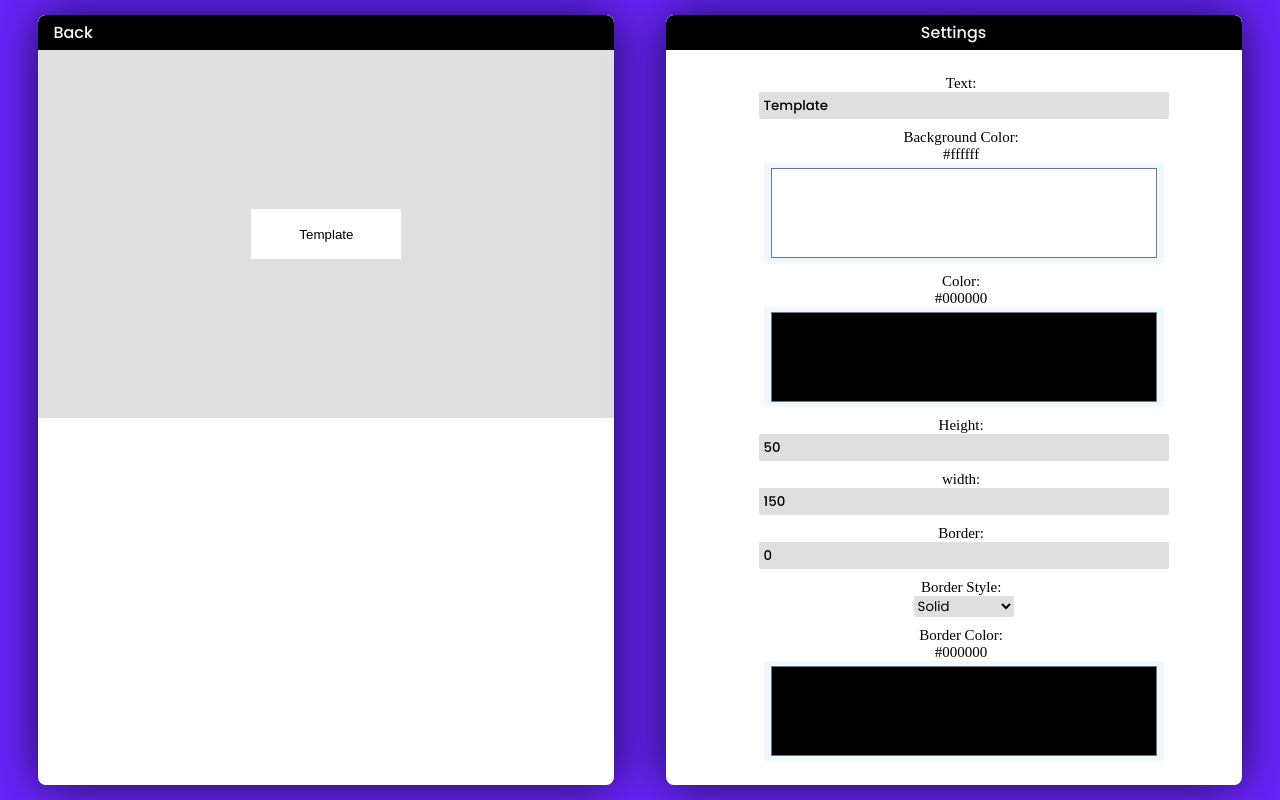
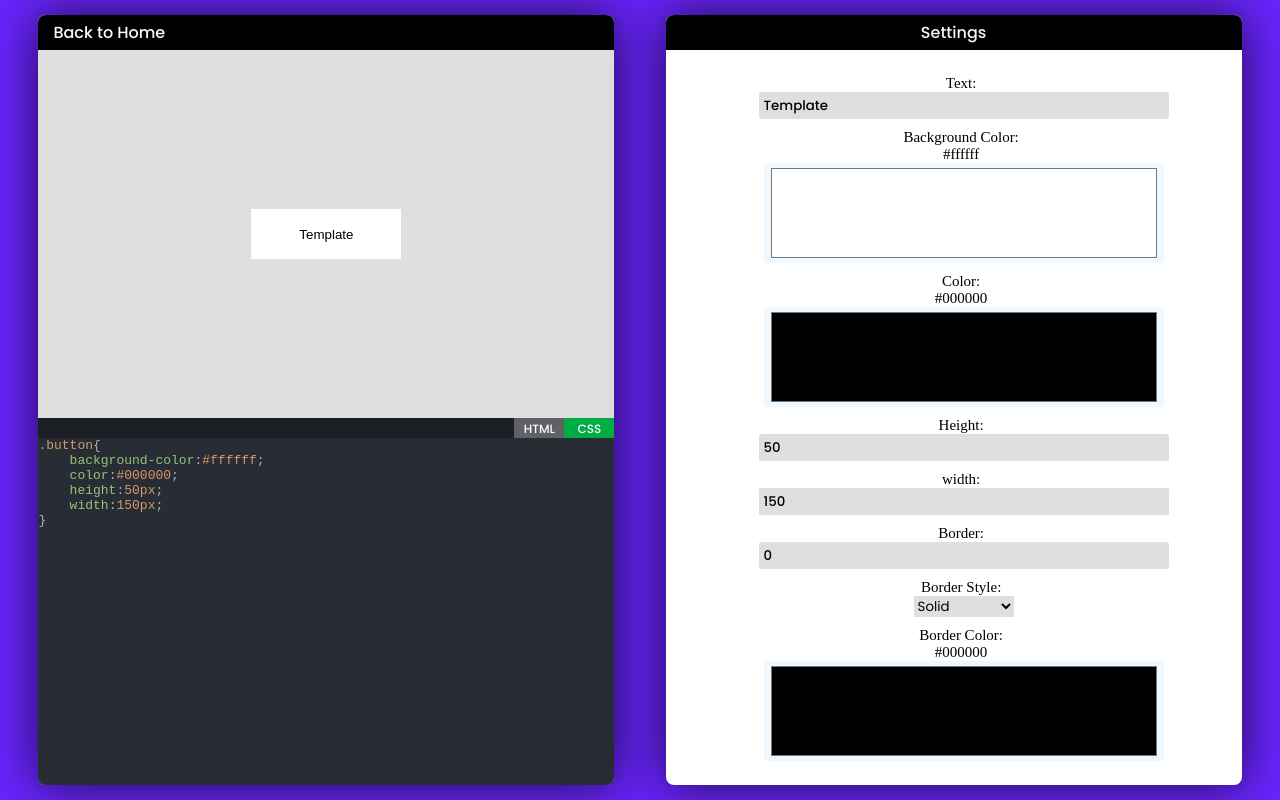
Before and after one commit to guztlimz/ButtonCodeGenerator, a plain HTML site: page pages/Faber.html in a window 1280 px wide. Drawn offline with nearby package versions, Linux system fonts and the light colour scheme.

Commit message:
Display Code finished

```diff
--- a/css/lowcode.css
+++ b/css/lowcode.css
@@ -63,6 +63,7 @@ body{
 label, p{
     color: rgb(0, 0, 0);
     font-family: 'Poppins Medium';
+    user-select: none;
 }
 
 label, a{
@@ -75,6 +76,7 @@ input{
     background-color: rgb(223, 223, 223);
     color: rgb(0, 0, 0);
     outline: none;
+    user-select: none;
 }
 
 select, option{
@@ -111,9 +113,8 @@ textarea{
     background-color:rgb(0, 0, 0);
     height: 35px;
     width: 100%;
-    border-top-left-radius: 8px;
-    border-top-right-radius: 8px;
     display: flex;
+    overflow: hidden;
 }
 
 .backButton{
@@ -204,18 +205,88 @@ textarea{
 /* Visualização dos códigos */
 .codeView{
     text-align: start;
-    width: calc(100% - 15px);
+    width: 100%;
     height: 50%;
+    word-wrap: pre;
 }
 
-.codeView p{
-    margin: 0px;
+/* Controladores das linguagens */
+.buttonsLanguage{
+    margin: 0;
+    display: flex;
+    background-color: transparent;
+    text-align: center;
+    width: 100%;
+    height: 20px;
+    position: absolute;
+    z-index: 10;
+    margin-top: -20px;
+    background-color: #1c1f25;
+}
+.but{
+    cursor: pointer;
+    width: 50px;
+    height: 20px;
+    font-size: 12px;
+    align-items: center;
+    font-family: 'Poppins Medium';
+    position: absolute;
+    background-color: rgba(255, 255, 255, 0.295);
+    transition: 0.5s;
+}
+
+.but:hover{
+    background-color: rgba(255, 255, 255, 0.096);
+}
+
+.but p{
     position: relative;
-    top: 10px;
-    left: 10px;
-    font-family: monospace;
-    width: 100%;
+    top: -50%;
+    color: white;
+}
+
+.but.cssButton{
+    right: 0%;
+}
+.but.htmlButton{
+    right: 50px;
+}
+
+/* Html Display */
+.preCode{
+    height: 100%;
+    user-select: none;
+    margin: 0;
+    opacity: 1;
+    margin-top: 20px;
+}
+
+
+#codeText{
     word-wrap: break-word;
+    margin-top: -15px;
+    user-select:text;
+    height: inherit;
+    padding: 0;
+}
+
+/* CSS Display */
+.preCodeCss{
+    height: 100%;
+    user-select: none;
+    margin: 0;
+    position: relative;
+    top: -100%;
+    opacity: 1;
+    transition: 0.2s;
+}
+
+#codeTextCss{
+    word-wrap: break-word;
+    margin-top: -15px;
+    user-select:text;
+    height: inherit;
+    padding: 0;
 }
 
 /* Box 2 */
--- a/js/lowcode.js
+++ b/js/lowcode.js
@@ -1,7 +1,18 @@
+//  <  =  &lt;
+//  >  =  &gt;
+//  espaço  =  &nbsp;
+//  "  =  &quot;
+//  '  =  &apos;
+
 //copy text
 function clipBoard(){
     var text = document.getElementById("resultImpresso").value;
     navigator.clipboard.writeText(text);
+}
+
+function callfunctions(){
+    codeSettings()
+    codeGenerator();
 }
 
 //Settings
@@ -60,6 +71,14 @@ function codeSettings(){
     else{
         document.getElementById("buttonResult").style.width = "150px"
     }
+
+    //MaxWidth and MaxHeight
+
+    let widthDiv = document.getElementsByClassName("displayCode")[0].offsetWidth;
+    let heightDiv = document.getElementsByClassName("displayCode")[0].offsetHeight;
+
+    document.getElementById("buttonResult").style.maxWidth = (widthDiv-20)+"px"
+    document.getElementById("buttonResult").style.maxHeight = (heightDiv-20)+"px"
 }
 
 //Colors definitions
@@ -72,3 +91,56 @@ function colors(){
     let colorVl = document.getElementById("colorPick").value;
     document.getElementById("colorValue").innerHTML = colorVl;
 }
+
+function codeGenerator()
+{
+    const htmlOf = document.getElementById("codeText")
+    function htmlGenerator(){
+        let content = document.getElementById("vlrContent").value;
+        htmlOf.innerHTML = "&ltbutton"+' id="button"&gt'+content+"&lt/button&gt"
+    };
+
+    const cssOf = document.getElementById("codeTextCss")
+    function cssGenerator(){
+        let backcolor = document.getElementById("backColorPick").value
+        let color = document.getElementById("colorPick").value;
+        let height = document.getElementById("vlrHeight").value;
+        let width = document.getElementById("vlrWidth").value;
+
+        cssOf.innerHTML =
+         `.button{
+    background-color:`+backcolor+`;
+    color:`+color+`;
+    height:`+height+`px;
+    width:`+width+`px;
+}`
+
+    };
+    htmlGenerator();
+    cssGenerator()
+
+    hljs.highlightAll();
+}
+
+let cssDisplay = document.getElementById("preCodeCss");
+
+let cssBut = document.getElementById("cssButton")
+let htmlBut = document.getElementById("htmlButton")
+
+let activeColor = "#00ad45"
+let desactiveColor = "rgba(255, 255, 255, 0.295)"
+cssBut.style.backgroundColor=activeColor
+
+function cssButton(){
+    cssDisplay.style.opacity = 1
+    htmlBut.style.backgroundColor= desactiveColor
+    cssBut.style.backgroundColor=activeColor
+}
+
+function htmlButton(){
+    cssDisplay.style.opacity = 0
+    htmlBut.style.backgroundColor=activeColor
+    cssBut.style.backgroundColor = desactiveColor
+}
+
+callfunctions()
--- a/pages/Faber.html
+++ b/pages/Faber.html
@@ -5,9 +5,10 @@
     <meta http-equiv="X-UA-Compatible" content="IE=edge">
     <meta name="viewport" content="width=device-width, initial-scale=1.0">
     <link rel="stylesheet" href="../css/lowcode.css">
+    <link rel="stylesheet" href="https://cdnjs.cloudflare.com/ajax/libs/highlight.js/11.1.0/styles/atom-one-dark.min.css">
     <title>Low code - Prototype</title>
 </head>
-<body>
+<body onload="">
 
     <div class="content">
 
@@ -18,7 +19,7 @@
             <!-- Navbar -->
             <div class="squareTop">
                 <div class="backButton">
-                    <a href="../index.html">Back</a>
+                    <a href="../index.html">Back to Home</a>
                 </div>
             </div>
 
@@ -31,7 +32,21 @@
 
                 <!-- Códigos impressos -->
                 <div class="codeView">
-                    <p></p>
+                    <div class="buttonsLanguage">
+                        <div class="but cssButton" id="cssButton" onclick="cssButton()">
+                            <p>CSS</p>
+                        </div>
+                        <div class="but htmlButton" id="htmlButton" onclick="htmlButton()">
+                            <p>HTML</p>
+                        </div>
+
+                    </div>
+                    <pre class="preCode" id="preCode">
+                        <code id="codeText" class="language-html"></code>
+                    </pre>
+                    <pre class="preCodeCss" id="preCodeCss">
+                        <code id="codeTextCss" class="language-css">css</code>
+                    </pre>
                 </div>
             </div>
 
@@ -53,33 +68,34 @@
                 <div class="config">
                     <div class="row">
                         <label>Text:</label>
-                        <input type="text" id="vlrContent" value="Template" oninput="codeSettings()">
+                        <input type="text" id="vlrContent" value="Template" oninput="callfunctions()">
                     </div>
                     <div class="row color">
                         <label >Background Color:</label>
                         <label id="backColorValue">#ffffff</label>
-                        <input type="color" value="#ffffff" id="backColorPick" oninput="codeSettings()">
+                        <input type="color" value="#ffffff" id="backColorPick" oninput="callfunctions()">
                     </div>
                     <div class="row color">
                         <label>Color:</label>
                         <label id="colorValue">#000000</label>
-                        <input type="color" value="#000000" id="colorPick" oninput="codeSettings()">
+                        <input type="color" value="#000000" id="colorPick" oninput="callfunctions()">
                     </div>
                     <div class="row">
                         <label>Height:</label>
-                        <input type="number" id="vlrHeight" value="50" min="0" max="100" oninput="codeSettings()">
+                        <input type="number" id="vlrHeight" value="50" min="0" max="100" oninput="callfunctions()">
                     </div>
                     <div class="row">
                         <label>width:</label>
-                        <input type="number" id="vlrWidth" value="150" min="0" max="200" oninput="codeSettings()">
+                        <input type="number" id="vlrWidth" value="150" min="0" max="200" oninput="callfunctions()">
                     </div>
                     <div class="row">
                         <label>Border:</label>
-                        <input type="number" id="vlrBorder" value="0" oninput="codeSettings()">
+                        <input type="number" id="vlrBorder" value="0" oninput="callfunctions()">
                     </div>
                     <div class="row">
                         <label>Border Style:</label>
-                        <select id="borderStyle" onclick="codeSettings()" style="width: 100px; background-color: rgb(223, 223, 223);">
+                        <select id="borderStyle" onclick="callfunctions()" style="width: 100px; background-color: rgb(223, 223, 223);">
+                            <option>none</option>
                             <option selected>Solid</option>
                             <option>dotted</option>
                             <option>dashed</option>
@@ -88,14 +104,13 @@
                             <option>ridge</option>
                             <option>inset</option>
                             <option>outset</option>
-                            <option>none</option>
                             <option>hidden</option>
                         </select>
                     </div>
                     <div class="row color">
                         <label >Border Color:</label>
                         <label id="borderColorValue">#000000</label>
-                        <input type="color" value="#000000" id="borderColorPick" oninput="codeSettings()">
+                        <input type="color" value="#000000" id="borderColorPick" oninput="callfunctions()">
                     </div>
                 </div>
 
@@ -106,6 +121,10 @@
     </div>
 
     <script src="../js/lowcode.js"></script>
+    <script type="text/javascript" src="https://cdnjs.cloudflare.com/ajax/libs/highlight.js/11.1.0/highlight.min.js"></script>
+    <script>
+    hljs.highlightAll();
+    </script>
 
 </body>
 </html>
```
